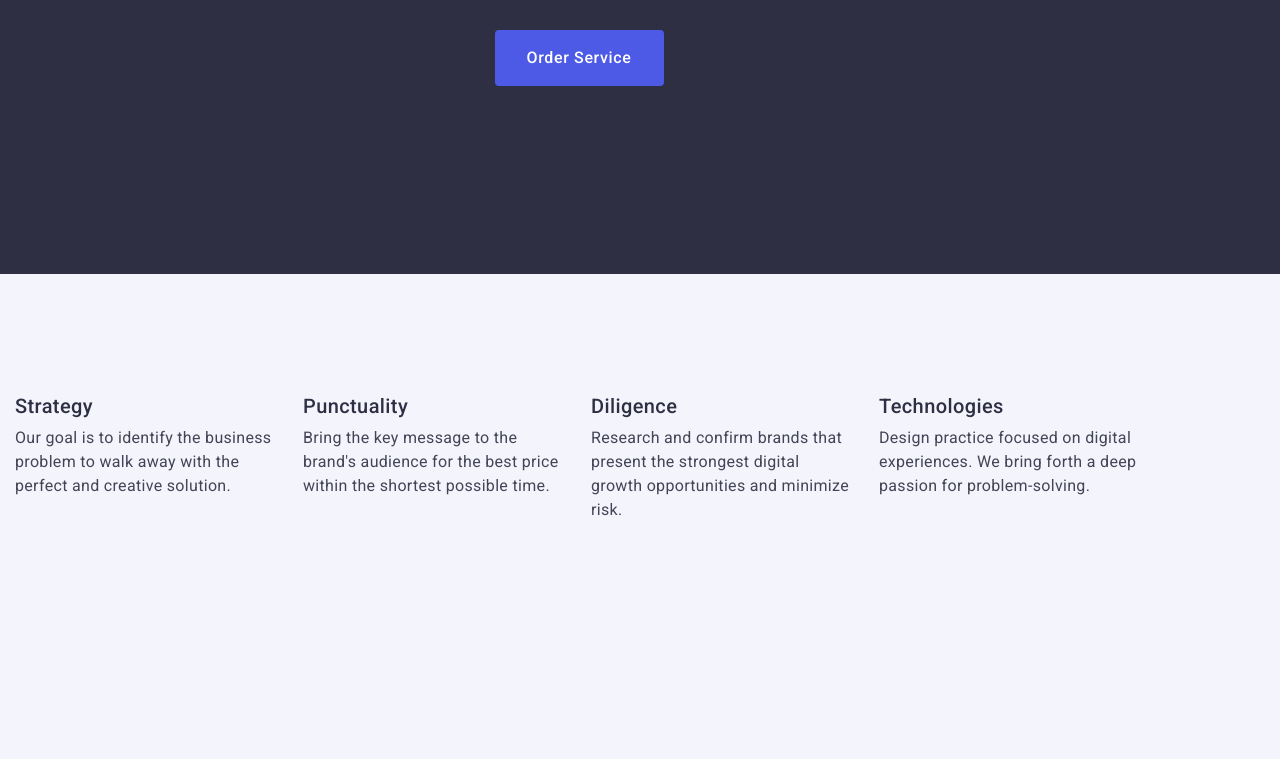
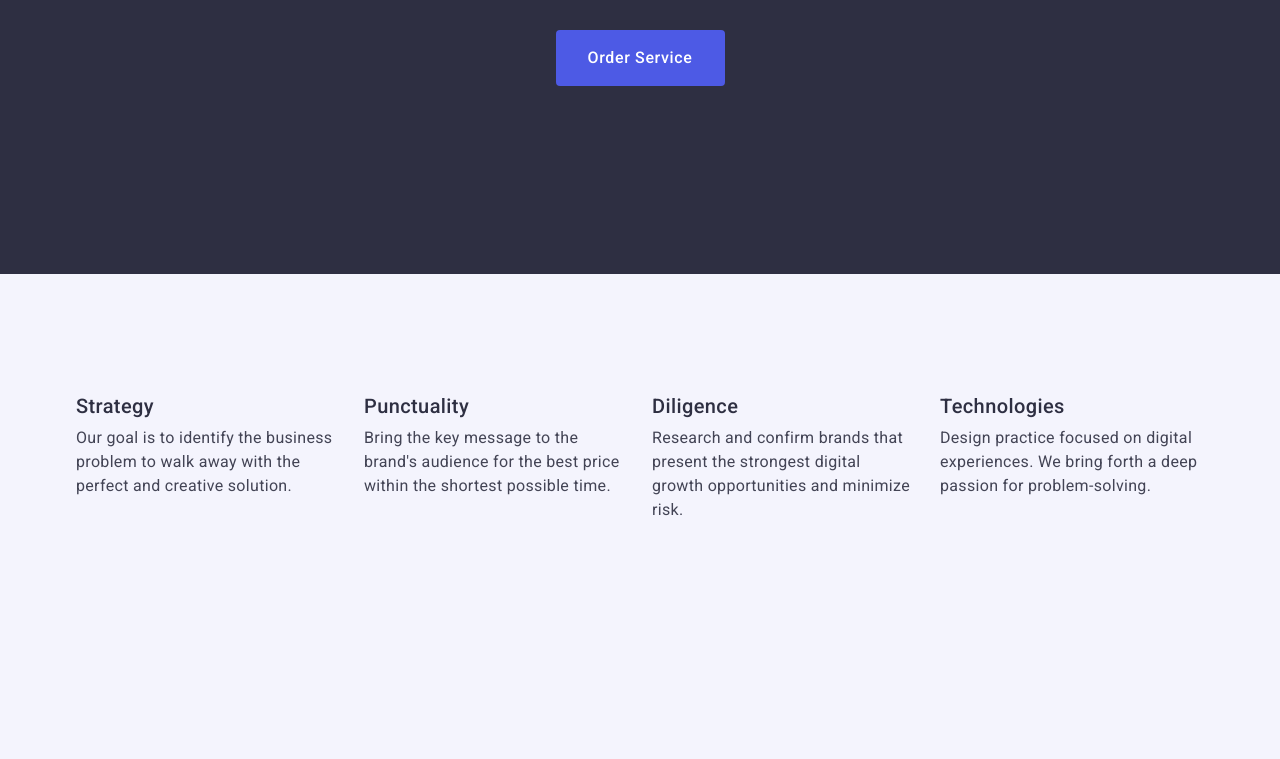
Before and after one commit to Nanka2402/goit-markup-hw-03, a plain HTML site: page index.html in a window 1280 px wide. Shown: the part 399-1158 px from the top of the page. Drawn offline with nearby package versions, Linux system fonts and the light colour scheme.

Commit message:
- margin-bottom

```diff
--- a/css/styles.css
+++ b/css/styles.css
@@ -58,7 +58,7 @@ button {
 }
 .container {
   width: 1158px;
-  margin: 0, auto;
+  margin: 0 auto;
   padding: 0 15px;
 }
 
@@ -214,7 +214,6 @@ button {
   font-weight: 400;
   line-height: 1.5em;
   letter-spacing: 0.02em;
-  margin-bottom: 120px;
 }
 
 /* Team  */
```
